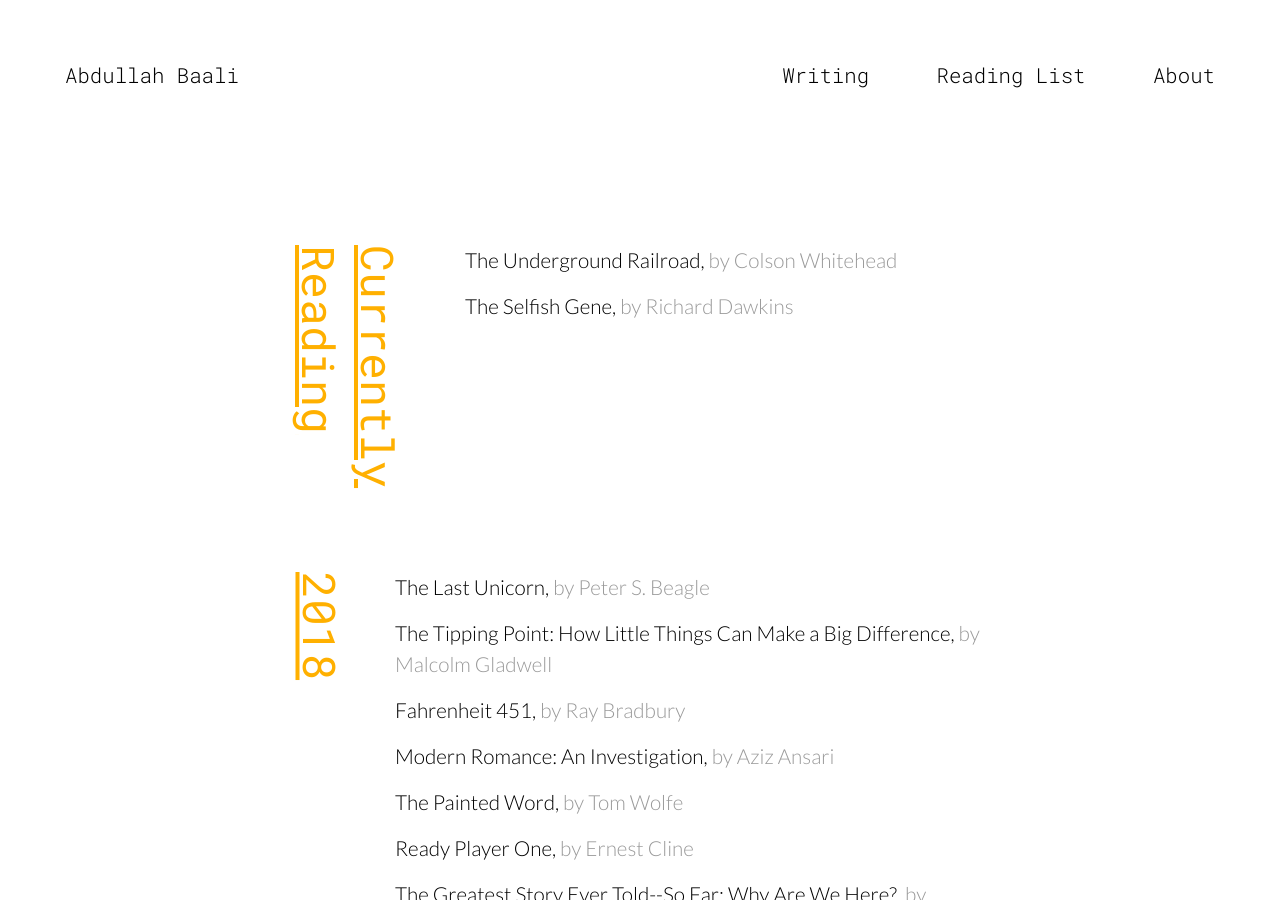
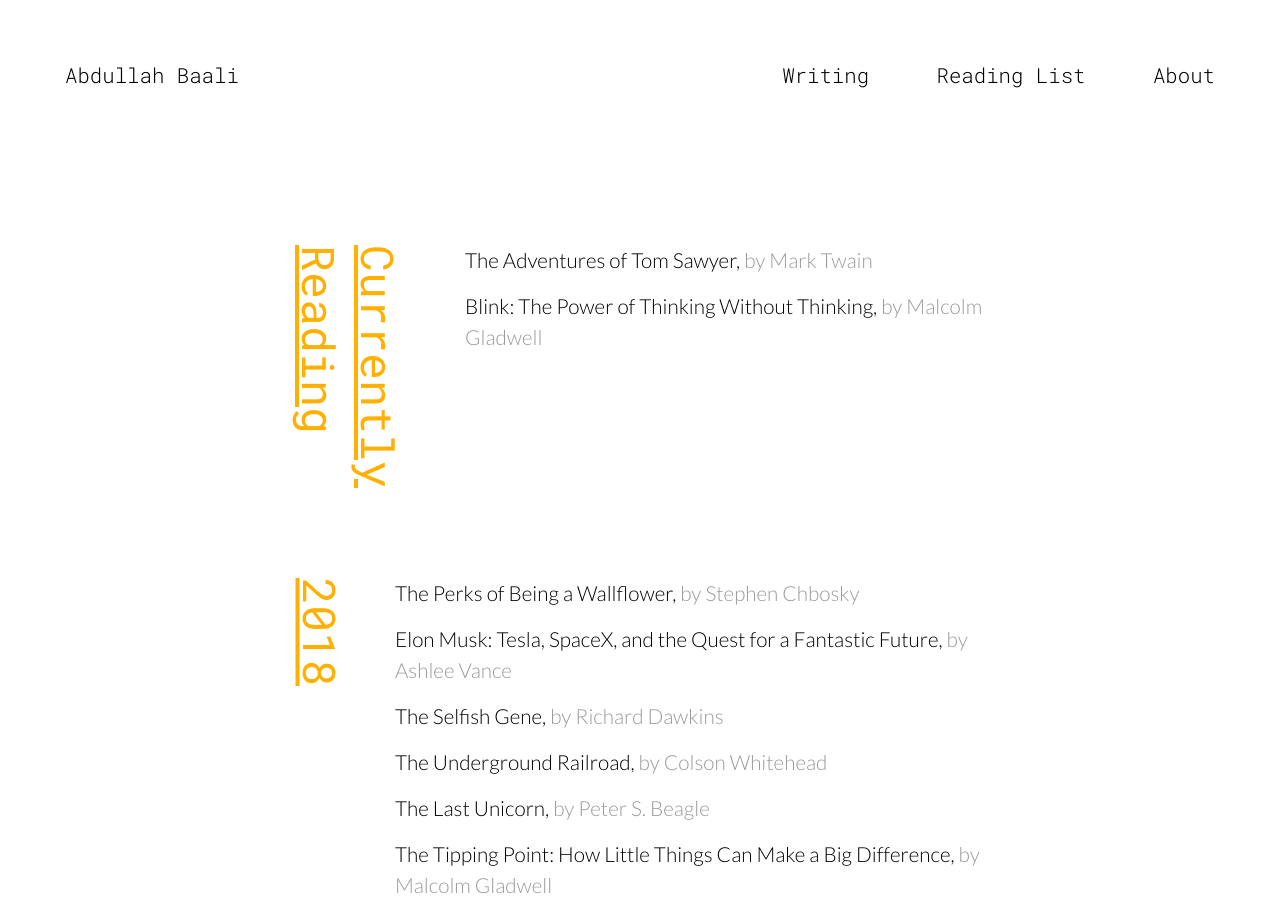
Before and after one commit to trufflesprouts/trufflesprouts.github.io, a Jekyll site: the page built from reading-list.md, in a window 1280 px wide and 900 px high. Built offline with Jekyll 4.4.1, drawn with Linux system fonts in a browser that asks for light colours; comment, search, counter and statistics services are not loaded.

Commit message:
update reading-list

```diff
--- a/_layouts/reading-list.html
+++ b/_layouts/reading-list.html
@@ -5,8 +5,8 @@
 <div class="reading-list">
   <h1 class="w-40">Currently<br>Reading</h1>
   <div class="book-list w-60">
-    <p>The Underground Railroad, <span class="book-author">by Colson Whitehead</span></p>
-    <p>The Selfish Gene, <span class="book-author">by Richard Dawkins</span></p>
+    <p>The Adventures of Tom Sawyer, <span class="book-author">by Mark Twain</span></p>
+    <p>Blink: The Power of Thinking Without Thinking, <span class="book-author">by Malcolm Gladwell</span></p>
     <!-- <p>Middlemarch, <span class="book-author">by George Eliot</span></p> -->
   </div>
 
@@ -17,6 +17,10 @@
 
   <h1 class="w-30">2018</h1>
   <div class="book-list w-70">
+    <p>The Perks of Being a Wallflower, <span class="book-author">by Stephen Chbosky</span></p>
+    <p>Elon Musk: Tesla, SpaceX, and the Quest for a Fantastic Future, <span class="book-author">by Ashlee Vance</span></p>
+    <p>The Selfish Gene, <span class="book-author">by Richard Dawkins</span></p>
+    <p>The Underground Railroad, <span class="book-author">by Colson Whitehead</span></p>
     <p>The Last Unicorn, <span class="book-author">by Peter S. Beagle</span></p>
     <p>The Tipping Point: How Little Things Can Make a Big Difference, <span class="book-author">by Malcolm Gladwell</span></p>
     <p>Fahrenheit 451, <span class="book-author">by Ray Bradbury</span></p>
```
Also changed, not shown: 7 other files.
